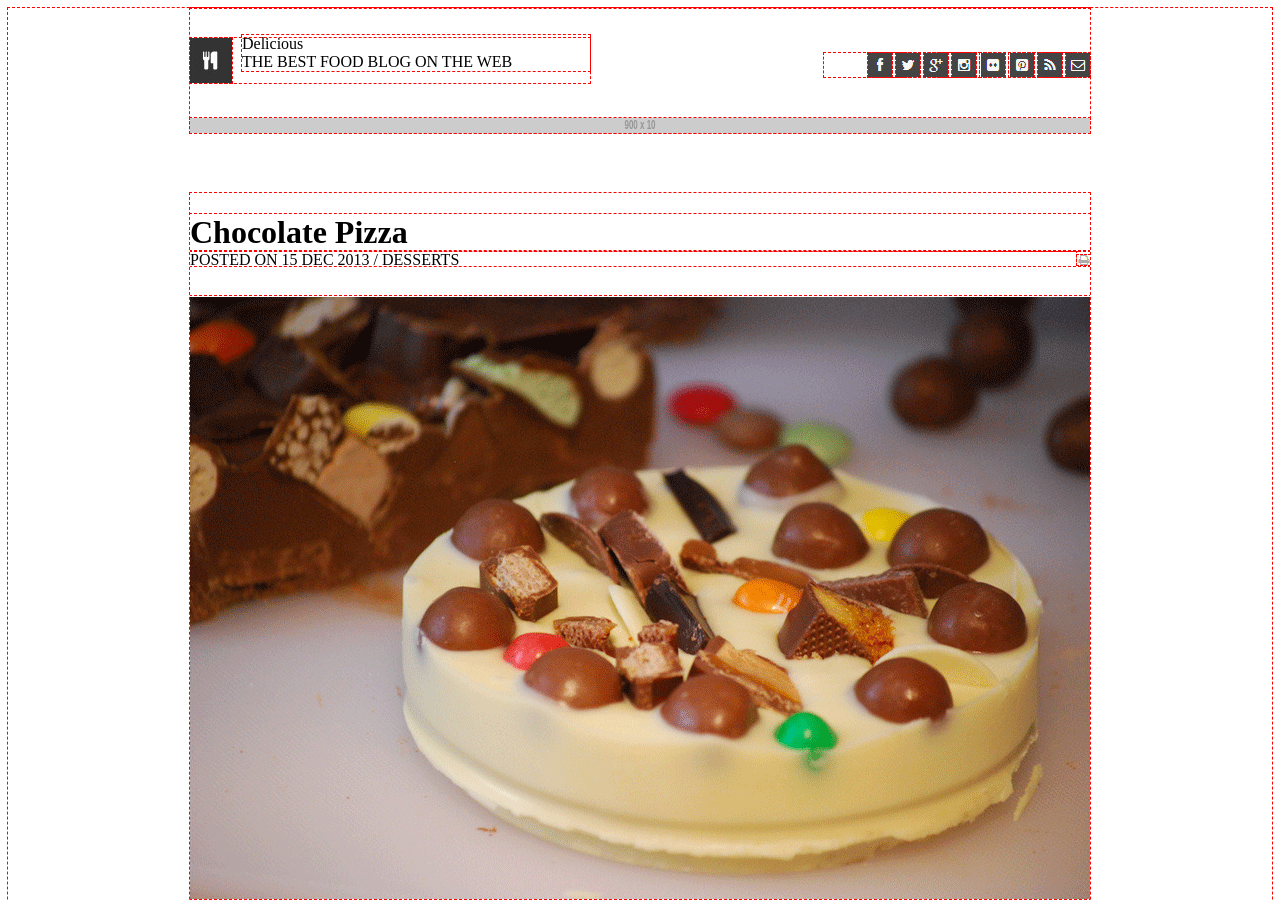
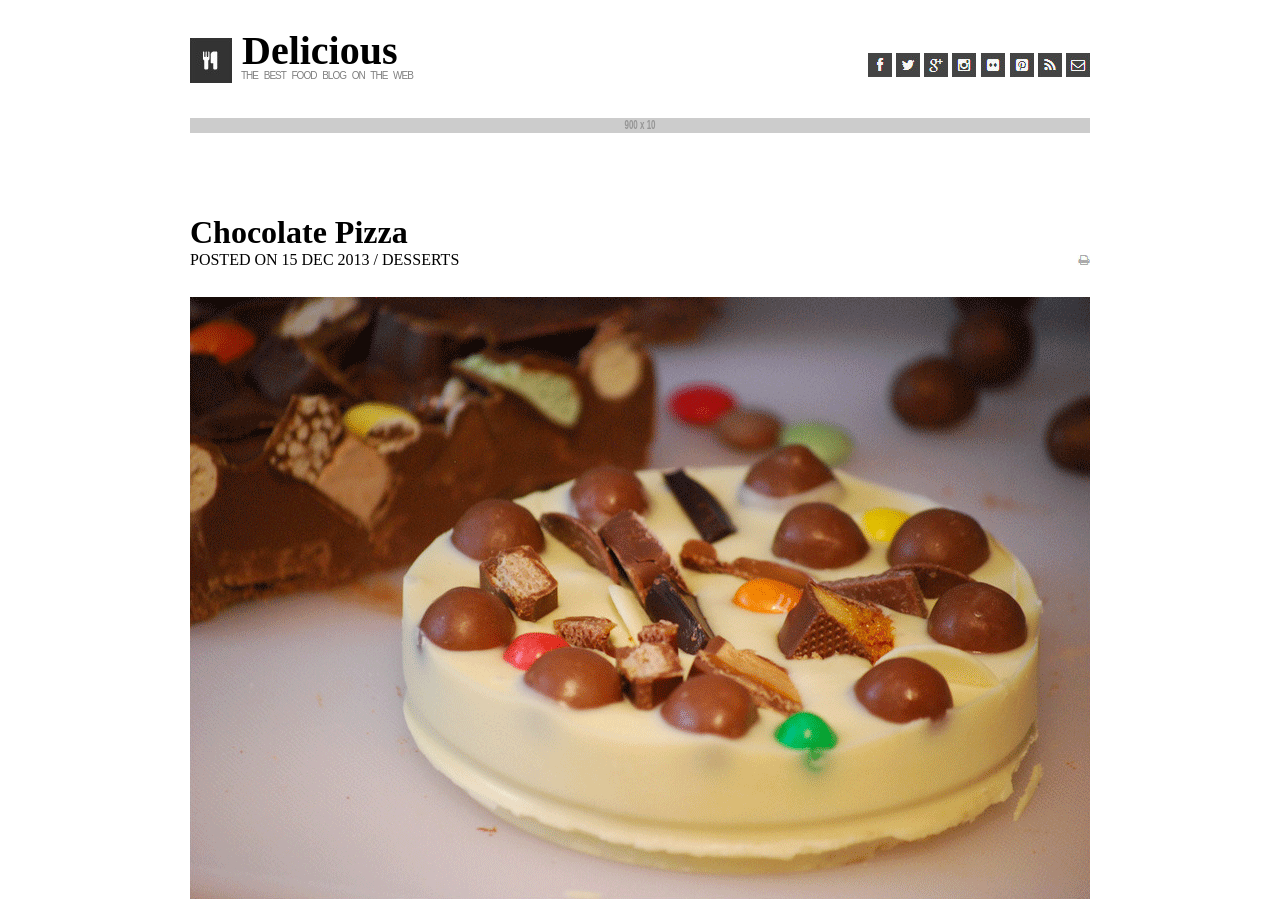
Before and after one commit to chandlerpuckett/chocolate-pizza, a plain HTML site: page index.html in a window 1280 px wide. Shown: the top 900 px of the page. Drawn offline with Linux system fonts and the light colour scheme; placeholder pictures from the web are drawn by us.

Commit message:
font styling

```diff
--- a/index.html
+++ b/index.html
@@ -13,8 +13,9 @@
       <nav>
 
         <div>
-          <img id="toplogo" src="/img/toplogo.png" />
-          <p>Delicious<br>THE BEST FOOD BLOG ON THE WEB</p>
+          <img id="toplogo"src="/img/toplogo.png" />
+          <p>Delicious</p><br>
+          <p>THE BEST FOOD BLOG ON THE WEB</p>
         </div>
 
         <ul>
--- a/style.css
+++ b/style.css
@@ -1,6 +1,6 @@
 * {
   box-sizing: border-box;
-  outline: red dashed 1px;
+  /* outline: red dashed 1px; */
 }
 
 /* ==================== HEADER / NAV ==================== */
@@ -17,7 +17,7 @@ nav {
 
 nav > div {
   display: flex;
-  width: 400px;
+  width: 450px;
   height: 45px;
   margin-top: 30px;
   float: left;
@@ -28,6 +28,23 @@ nav > div > p {
   align-self: center;
   float: right;
   margin-left: 10px;
+}
+
+nav > div > img + p {
+  font-family: Yellowtail;
+  font-size: 40px;
+  font-weight: bold;
+  margin-top: 20px;
+}
+
+nav > div :last-child {
+  font-family: Arial;
+  color: gray;
+  font-size: 10px;
+  letter-spacing: -1px;
+  word-spacing: 4px;
+  margin-top: 40px;
+  margin-left: -400px;
 }
 
 
@@ -97,6 +114,7 @@ main > section > p {
   text-indent: 30px;
   font-family: helvetica;
   font-size: large;
+  color: rgb(99, 98, 98);
 }
 
 #notebook {
```
